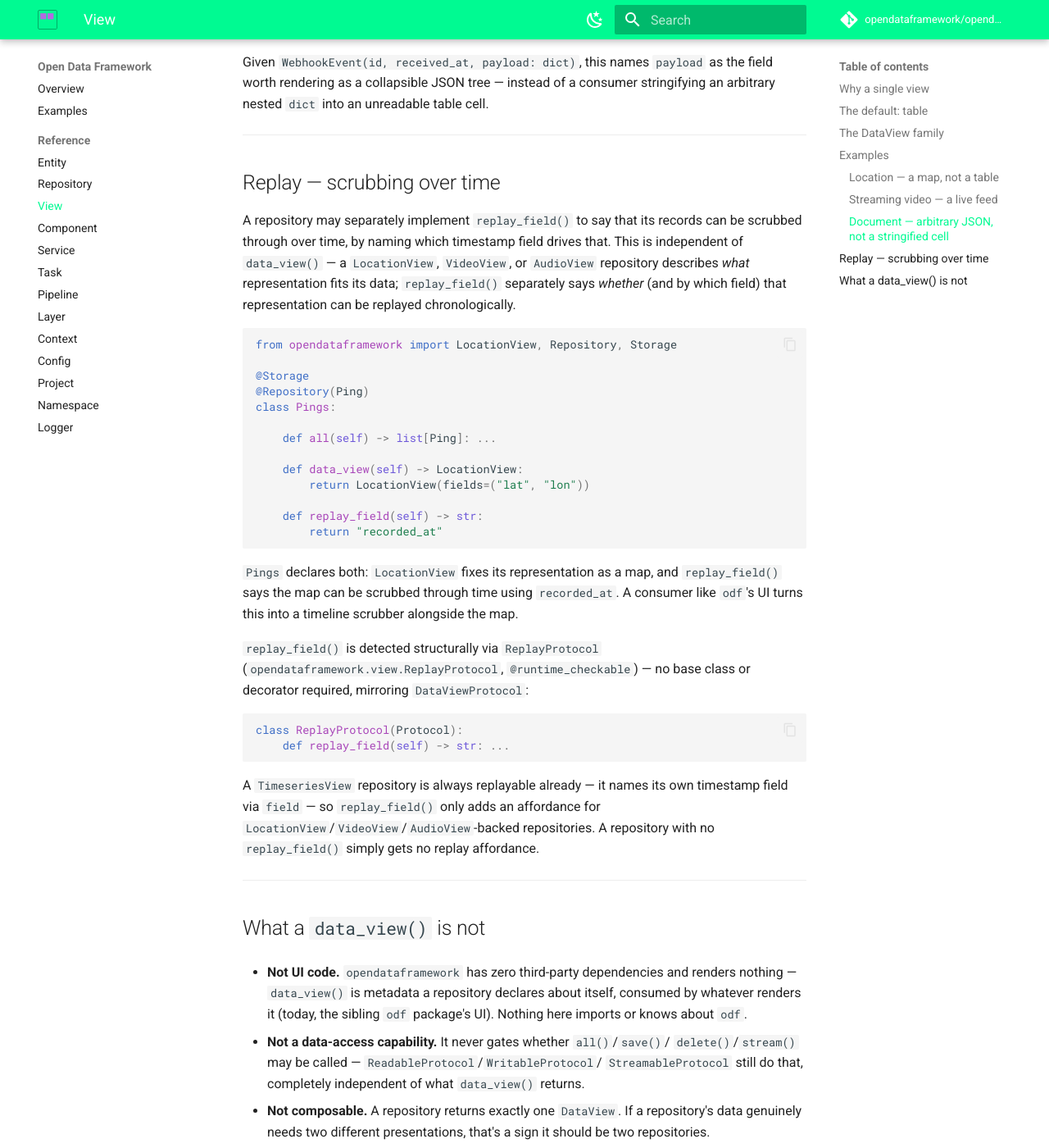
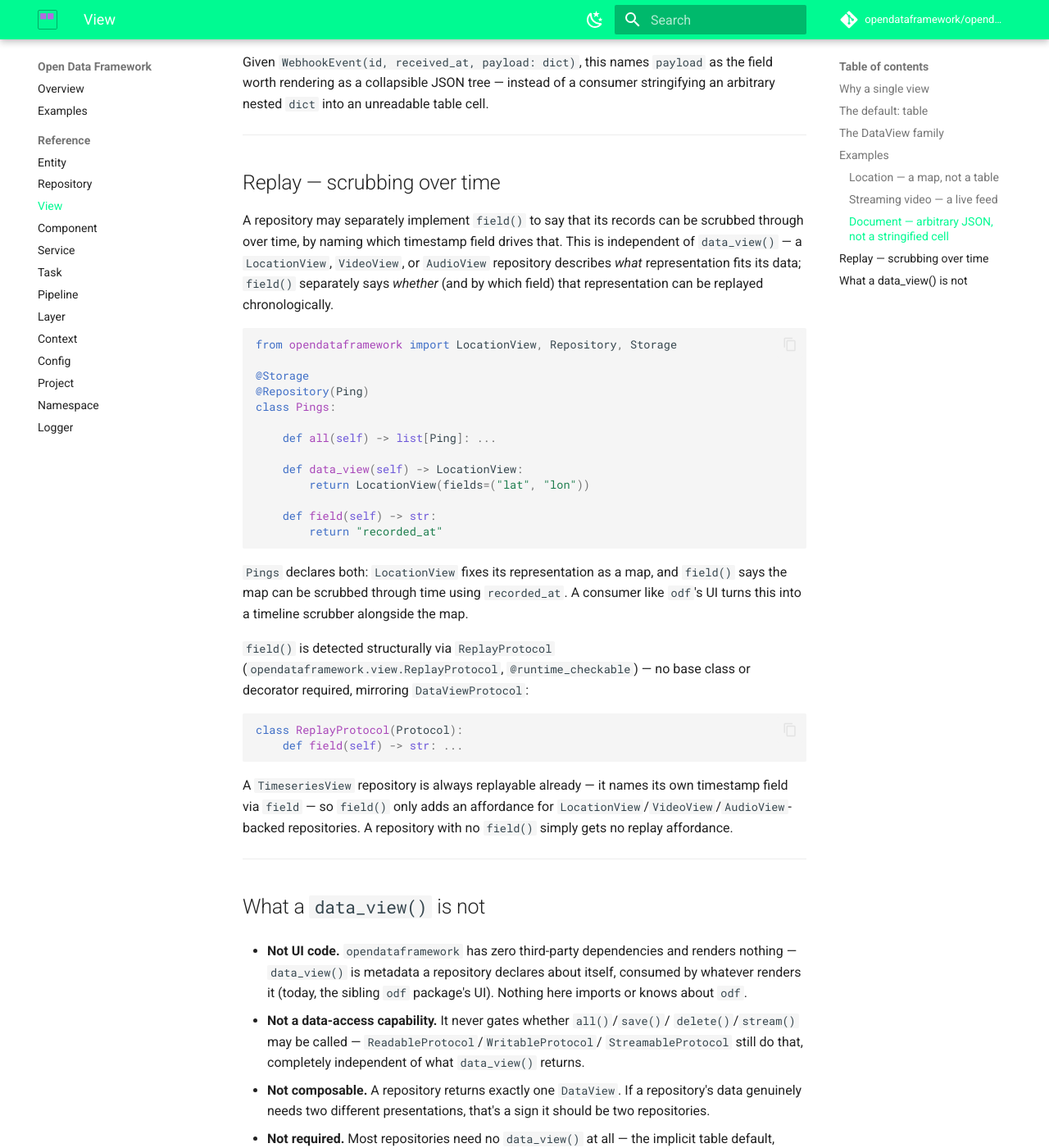
Before and after one commit to opendataframework/opendataframework, an MkDocs documentation site: the page built from docs/view.md, in a window 1280 px wide and 1400 px high, scrolled down 4252 px. Shown: the whole window at 82% size. Built offline with MkDocs 1.6.1 and Material for MkDocs 9.7.7, drawn with Linux system fonts in a browser that asks for light colours; comment, search, counter and statistics services are not loaded.

Commit message:
:recycle: refactor(view): rename ReplayProtocol.replay_field to field
Aligns with the module's generic field/fields naming convention used
by every other View variant.

````diff
--- a/docs/view.md
+++ b/docs/view.md
@@ -199,11 +199,11 @@ cell.
 
 ## Replay — scrubbing over time
 
-A repository may separately implement `replay_field()` to say that its
+A repository may separately implement `field()` to say that its
 records can be scrubbed through over time, by naming which timestamp field
 drives that. This is independent of `data_view()` — a `LocationView`,
 `VideoView`, or `AudioView` repository describes *what* representation fits
-its data; `replay_field()` separately says *whether* (and by which field)
+its data; `field()` separately says *whether* (and by which field)
 that representation can be replayed chronologically.
 
 ```python
@@ -218,28 +218,28 @@ class Pings:
     def data_view(self) -> LocationView:
         return LocationView(fields=("lat", "lon"))
 
-    def replay_field(self) -> str:
+    def field(self) -> str:
         return "recorded_at"
 ```
 
 `Pings` declares both: `LocationView` fixes its representation as a map,
-and `replay_field()` says the map can be scrubbed through time using
+and `field()` says the map can be scrubbed through time using
 `recorded_at`. A consumer like `odf`'s UI turns this into a timeline
 scrubber alongside the map.
 
-`replay_field()` is detected structurally via `ReplayProtocol`
+`field()` is detected structurally via `ReplayProtocol`
 (`opendataframework.view.ReplayProtocol`, `@runtime_checkable`) — no base
 class or decorator required, mirroring `DataViewProtocol`:
 
 ```python
 class ReplayProtocol(Protocol):
-    def replay_field(self) -> str: ...
+    def field(self) -> str: ...
 ```
 
 A `TimeseriesView` repository is always replayable already — it names its
-own timestamp field via `field` — so `replay_field()` only adds an
+own timestamp field via `field` — so `field()` only adds an
 affordance for `LocationView`/`VideoView`/`AudioView`-backed repositories. A
-repository with no `replay_field()` simply gets no replay affordance.
+repository with no `field()` simply gets no replay affordance.
 
 ---
 
````
Also changed, not shown: docs/examples.md (+1 -1 lines), examples/06-logger-and-view/README.md (+3 -3 lines), examples/README.md (+1 -1 lines), 4 other files.
